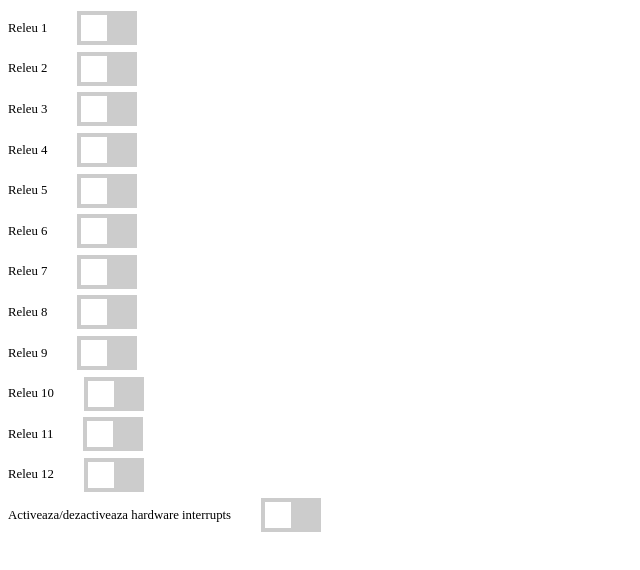
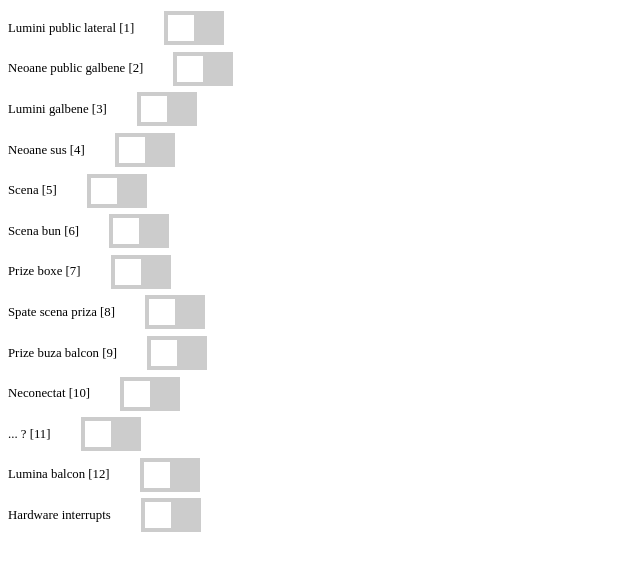
Before and after one commit to el-zorab/opta, a plain HTML site: page index.html in a window 1280 px wide. Shown: the whole page, without its empty margins (0-640 px from the left). Drawn offline with nearby package versions, Linux system fonts and the light colour scheme; no server answers.

Commit message:
Code used in production
* Update

* Update opta.ino

* Update raspi.js

* Update opta.ino

```diff
--- a/index.html
+++ b/index.html
@@ -1,3 +1,4 @@
+
 <!DOCTYPE html>
 <html>
 
@@ -71,7 +72,7 @@
 
 <body>
     <div class="container">
-        <p>Releu 1</p>
+        <p>Lumini public lateral [1]</p>
         <label class="switch">
             <input type="checkbox" id="relay_0">
             <span class="slider"></span>
@@ -79,7 +80,7 @@
     </div>
 
     <div class="container">
-        <p>Releu 2</p>
+        <p>Neoane public galbene [2]</p>
         <label class="switch">
             <input type="checkbox" id="relay_1">
             <span class="slider"></span>
@@ -87,7 +88,7 @@
     </div>
 
     <div class="container">
-        <p>Releu 3</p>
+        <p>Lumini galbene [3]</p>
         <label class="switch">
             <input type="checkbox" id="relay_2">
             <span class="slider"></span>
@@ -95,7 +96,7 @@
     </div>
 
     <div class="container">
-        <p>Releu 4</p>
+        <p>Neoane sus [4]</p>
         <label class="switch">
             <input type="checkbox" id="relay_3">
             <span class="slider"></span>
@@ -103,7 +104,7 @@
     </div>
 
     <div class="container">
-        <p>Releu 5</p>
+        <p>Scena [5]</p>
         <label class="switch">
             <input type="checkbox" id="relay_4">
             <span class="slider"></span>
@@ -111,7 +112,7 @@
     </div>
 
     <div class="container">
-        <p>Releu 6</p>
+        <p>Scena bun [6]</p>
         <label class="switch">
             <input type="checkbox" id="relay_5">
             <span class="slider"></span>
@@ -119,7 +120,7 @@
     </div>
 
     <div class="container">
-        <p>Releu 7</p>
+        <p>Prize boxe [7]</p>
         <label class="switch">
             <input type="checkbox" id="relay_6">
             <span class="slider"></span>
@@ -127,7 +128,7 @@
     </div>
 
     <div class="container">
-        <p>Releu 8</p>
+        <p>Spate scena priza [8]</p>
         <label class="switch">
             <input type="checkbox" id="relay_7">
             <span class="slider"></span>
@@ -135,7 +136,7 @@
     </div>
 
     <div class="container">
-        <p>Releu 9</p>
+        <p>Prize buza balcon [9]</p>
         <label class="switch">
             <input type="checkbox" id="relay_8">
             <span class="slider"></span>
@@ -143,7 +144,7 @@
     </div>
 
     <div class="container">
-        <p>Releu 10</p>
+        <p>Neconectat [10]</p>
         <label class="switch">
             <input type="checkbox" id="relay_9">
             <span class="slider"></span>
@@ -151,7 +152,7 @@
     </div>
 
     <div class="container">
-        <p>Releu 11</p>
+        <p>... ? [11]</p>
         <label class="switch">
             <input type="checkbox" id="relay_10">
             <span class="slider"></span>
@@ -159,7 +160,7 @@
     </div>
 
     <div class="container">
-        <p>Releu 12</p>
+        <p>Lumina balcon [12]</p>
         <label class="switch">
             <input type="checkbox" id="relay_11">
             <span class="slider"></span>
@@ -167,7 +168,7 @@
     </div>
 
     <div class="container">
-        <p>Activeaza/dezactiveaza hardware interrupts</p>
+        <p>Hardware interrupts</p>
         <label class="switch">
             <input type="checkbox" id="interrupts_button">
             <span class="slider"></span>
```
Also changed, not shown: raspi.js (+4 -3 lines), 1 other file.
